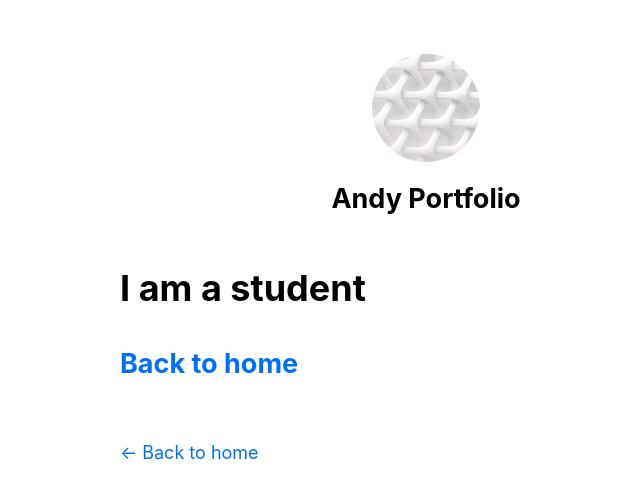
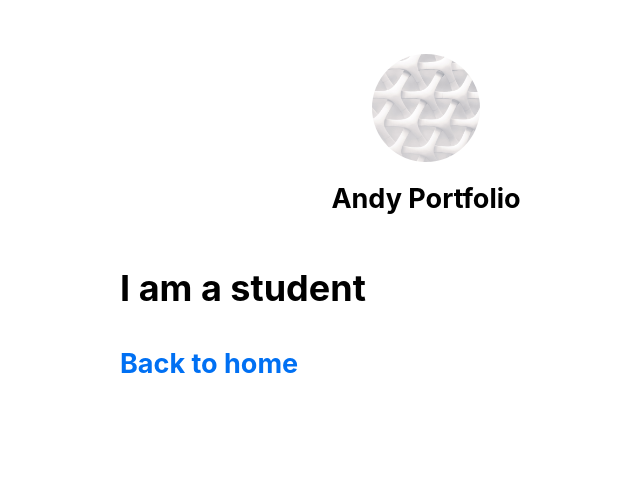
Before and after one commit to andy2029/andy-portfolio, a Next.js app: page /posts/first-post in a window 1280 px wide. Shown: the top 498 px of the page, without its empty margins (214-854 px from the left). Built offline with nearby package versions, Linux system fonts and the light colour scheme.

Commit message:
pic
git commit -m pic

```diff
--- a/components/layout.js
+++ b/components/layout.js
@@ -54,13 +54,7 @@ export default function Layout({ children, home }) {
         )}
       </header>
       <main>{children}</main>
-      {!home && (
-        <div className={styles.backToHome}>
-          <Link href="/">
-            <a>← Back to home</a>
-          </Link>
-        </div>
-      )}
+
     </div>
   )
 }
--- a/pages/posts/second-post.js
+++ b/pages/posts/second-post.js
@@ -9,9 +9,10 @@ export default function SecondPost() {
         <title>Second Post</title>
       </Head>
       <h1>I am a student</h1>
+      <img src="https://www.dumpaday.com/wp-content/uploads/2018/04/1-26.jpg"></img>
       <h2>
         <Link href="/">
-          <a>Back to home</a>
+          <a>← Back to home</a>
         </Link>
       </h2>
     </Layout>
```
